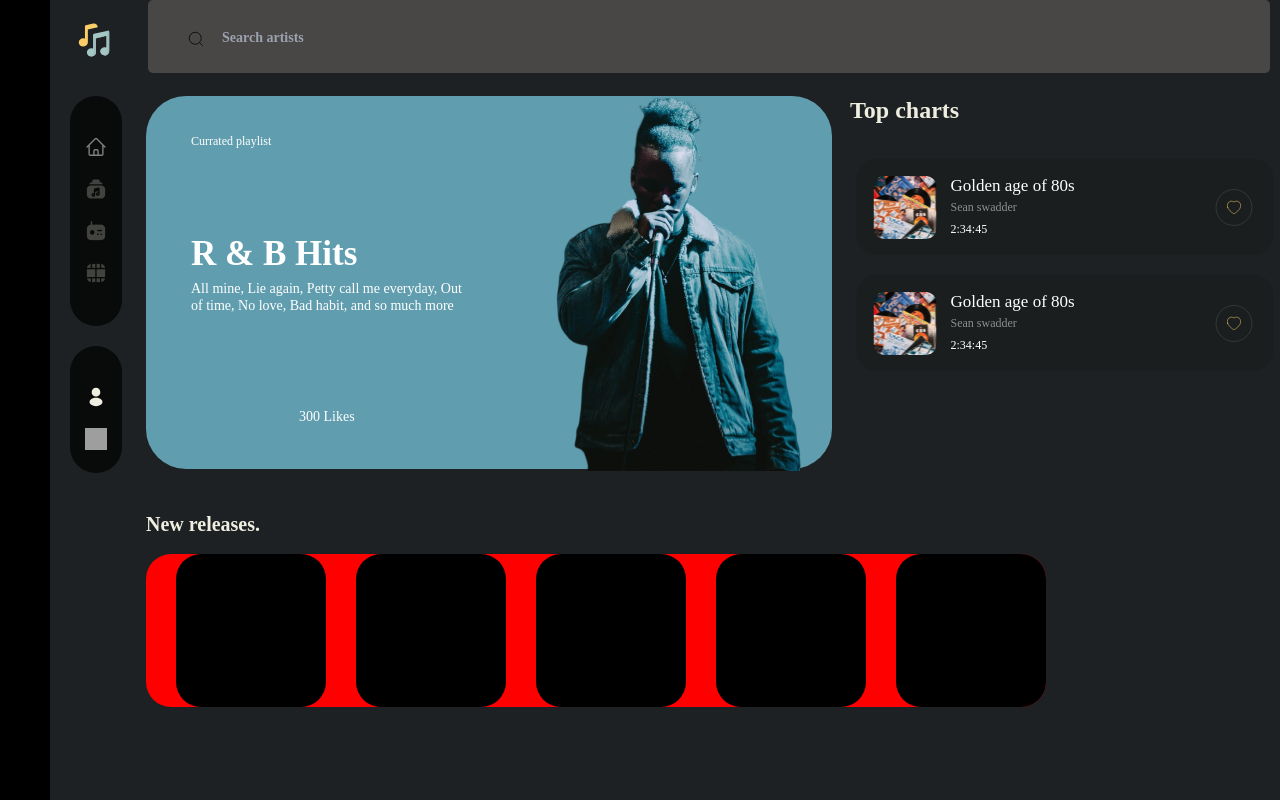
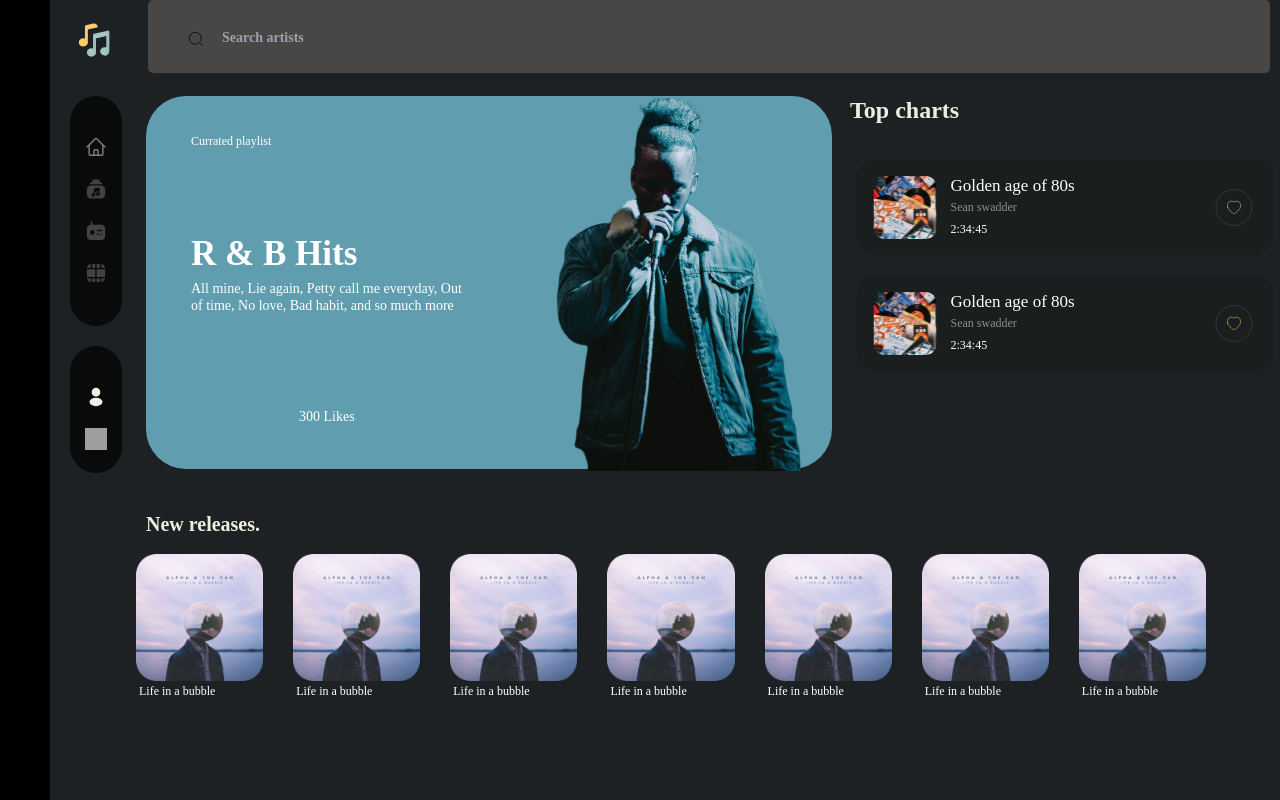
Before and after one commit to ronkips/spotify, a Next.js app: page / in a window 1280 px wide. Shown: the top 800 px of the page. Built offline with nearby package versions, Linux system fonts and the light colour scheme; grey boxes are pictures that could not be loaded.

Commit message:
updated the music icons and titles

```diff
--- a/src/Components/Home.js
+++ b/src/Components/Home.js
@@ -73,11 +73,69 @@ const Home = () => {
         </div>
         <div className={style.htitle3}>New releases.</div>
         <div className={style.hcategory}>
-          <div className={style.hcategoryin}></div>
-          <div className={style.hcategoryin}></div>
-          <div className={style.hcategoryin}></div>
-          <div className={style.hcategoryin}></div>
-          <div className={style.hcategoryin}></div>
+          <div className={style.hcategoryin}>
+            <Image
+              src="/Rectangle1.png"
+              alt="music pic"
+              width={153}
+              height={153}
+            />
+            <span className={style.hcategoryintitle}>Life in a bubble</span>
+          </div>
+          <div className={style.hcategoryin}>
+            <Image
+              src="/Rectangle1.png"
+              alt="music pic"
+              width={153}
+              height={153}
+            />
+            <span className={style.hcategoryintitle}>Life in a bubble</span>
+          </div>
+          <div className={style.hcategoryin}>
+            <Image
+              src="/Rectangle1.png"
+              alt="music pic"
+              width={153}
+              height={153}
+            />
+            <span className={style.hcategoryintitle}>Life in a bubble</span>
+          </div>
+          <div className={style.hcategoryin}>
+            <Image
+              src="/Rectangle1.png"
+              alt="music pic"
+              width={153}
+              height={153}
+            />
+            <span className={style.hcategoryintitle}>Life in a bubble</span>
+          </div>
+          <div className={style.hcategoryin}>
+            <Image
+              src="/Rectangle1.png"
+              alt="music pic"
+              width={153}
+              height={153}
+            />
+            <span className={style.hcategoryintitle}>Life in a bubble</span>
+          </div>
+          <div className={style.hcategoryin}>
+            <Image
+              src="/Rectangle1.png"
+              alt="music pic"
+              width={153}
+              height={153}
+            />
+            <span className={style.hcategoryintitle}>Life in a bubble</span>
+          </div>
+          <div className={style.hcategoryin}>
+            <Image
+              src="/Rectangle1.png"
+              alt="music pic"
+              width={153}
+              height={153}
+            />
+            <span className={style.hcategoryintitle}>Life in a bubble</span>
+          </div>
         </div>
         {/* <Footer /> */}
       </div>
--- a/src/styles/Home.module.css
+++ b/src/styles/Home.module.css
@@ -371,26 +371,36 @@
 .hcategory {
   position: absolute;
   display: flex;
-  width: 900px;
-  height: 153px;
-  left: 96px;
-  top: 554px;
+  width: 1100px;
+  height: 163px;
+  left: 56px;
+  top: 544px;
 
-  background: red;
+  background: inherit;
   border-radius: 25px;
 }
 .hcategoryin {
   position: relative;
-  /* display: grid; */
-  /* grid-template-rows: repeat(1, 5fr); */
+  left: 0px;
+  top: 10px;
+  margin-left: 30px;
+  width: 128px;
+  height: 128px;
 
-  /* transform: translateY(-50%);
-  transform: translateX(-50%); */
-  top: 0px;
-  margin-left: 30px;
-  width: 153px;
-  height: 153px;
-
-  background: black;
+  /* background: black; */
   border-radius: 25px;
 }
+.hcategoryintitle {
+  position: absolute;
+  margin-top: 3px;
+  padding-left: 3px;
+  width: 85px;
+  height: 15px;
+
+  font-family: 'Quicksand';
+  font-style: normal;
+  font-weight: 400;
+  font-size: 12px;
+  line-height: 15px;
+  color: white;
+}
```
Also changed, not shown: public/Rectangle1.png (added).
